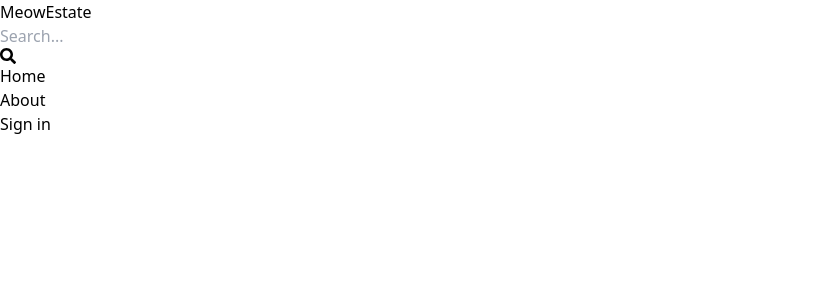
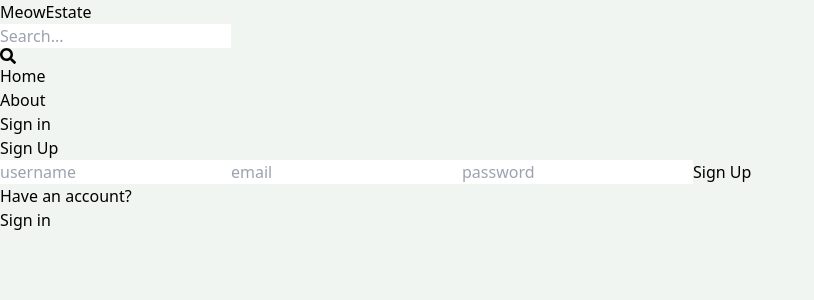
Before and after one commit to SashaVoloshyn/estate-mern-js, a React (Vite) app in the folder client/: page /sign-up in a window 1280 px wide. Shown: the top 300 px of the page, without its empty margins (0-814 px from the left). Built offline with nearby package versions, Linux system fonts and the light colour scheme.

Commit message:
create  sign up page UI

```diff
--- a/client/src/App.jsx
+++ b/client/src/App.jsx
@@ -1,7 +1,7 @@
 import React from 'react';
 import { BrowserRouter, Route, Routes } from 'react-router-dom';
 
-import { AboutPage, HomePage, ProfilePage, SignInPage, SignOutPage } from './pages';
+import { AboutPage, HomePage, ProfilePage, SignInPage, SignUpPage } from './pages';
 import { Header } from './components';
 
 const App = () => {
@@ -11,7 +11,7 @@
 			<Routes>
 				<Route path='/' element={<HomePage />} />
 				<Route path='/sign-in' element={<SignInPage />} />
-				<Route path='/sign-out' element={<SignOutPage />} />
+				<Route path='/sign-up' element={<SignUpPage />} />
 				<Route path='/about' element={<AboutPage />} />
 				<Route path='/profile' element={<ProfilePage />} />
 			</Routes>
--- a/client/src/index.css
+++ b/client/src/index.css
@@ -1,3 +1,7 @@
 @tailwind base;
 @tailwind components;
 @tailwind utilities;
+
+body{
+    background-color: rgb(241, 245, 241);
+}
--- /dev/null
+++ b/client/src/pages/SignUpPage.jsx
@@ -0,0 +1,25 @@
+import { Link } from 'react-router-dom';
+
+const SignUpPage = () => {
+	return (
+		<div className='p-3 max-w-lg mx-auto'>
+			<h1 className='text-3xl text-center font-semibold my-7'>Sign Up</h1>
+			<form className='flex flex-col gap-4 '>
+				<input type='text' placeholder='username' className='border p-3 rounded-lg' id='username' />
+				<input type='text' placeholder='email' className='border p-3 rounded-lg' id='emaail' />
+				<input type='text' placeholder='password' className='border p-3 rounded-lg' id='password' />
+				<button className='bg-slate-700 text-white p-3 rounded-lg uppercase hover:opacity-95 disabled:opacity-80'>
+					Sign Up
+				</button>
+			</form>
+			<div className='flex gap-2 mt-5'>
+				<p>Have an account?</p>
+				<Link to={'/sign-in'}>
+					<span className='text-blue-700'>Sign in</span>
+				</Link>
+			</div>
+		</div>
+	);
+};
+
+export { SignUpPage };
--- a/client/src/pages/index.js
+++ b/client/src/pages/index.js
@@ -1,5 +1,5 @@
 export * from './AboutPage';
 export * from './SignInPage';
-export * from './SignOutPage';
+export * from './SignUpPage';
 export * from './ProfilePage';
 export * from './HomePage';
```
Also changed, not shown: 1 other file (tests, documents, lock files or other folders).
